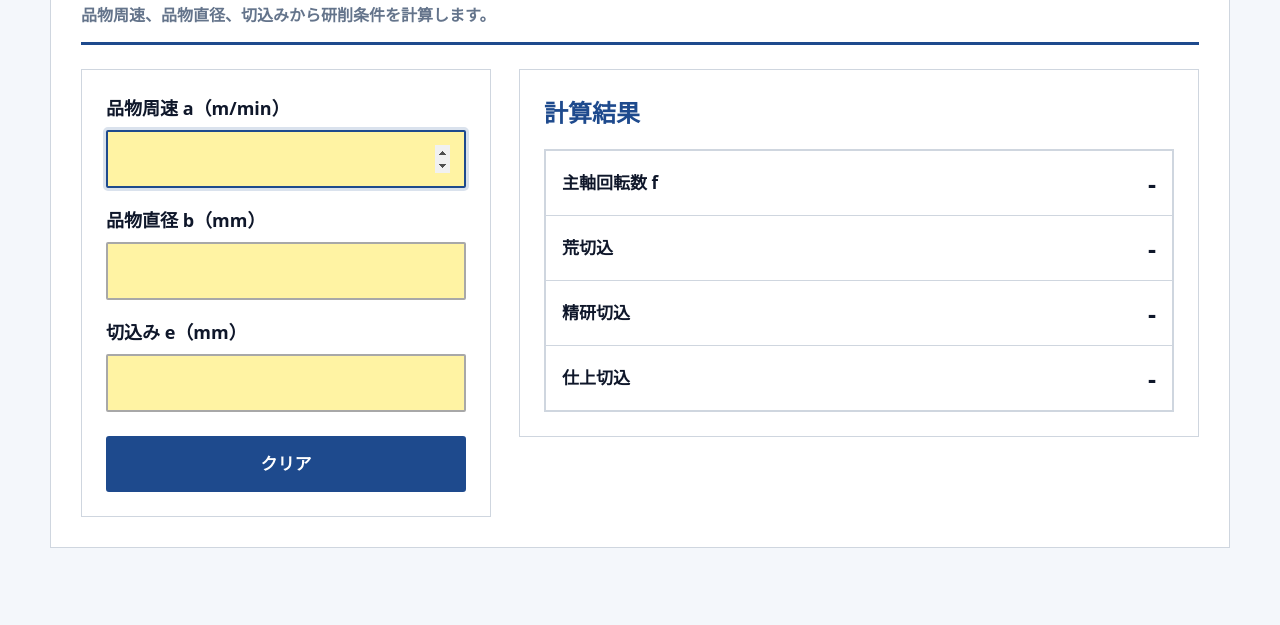
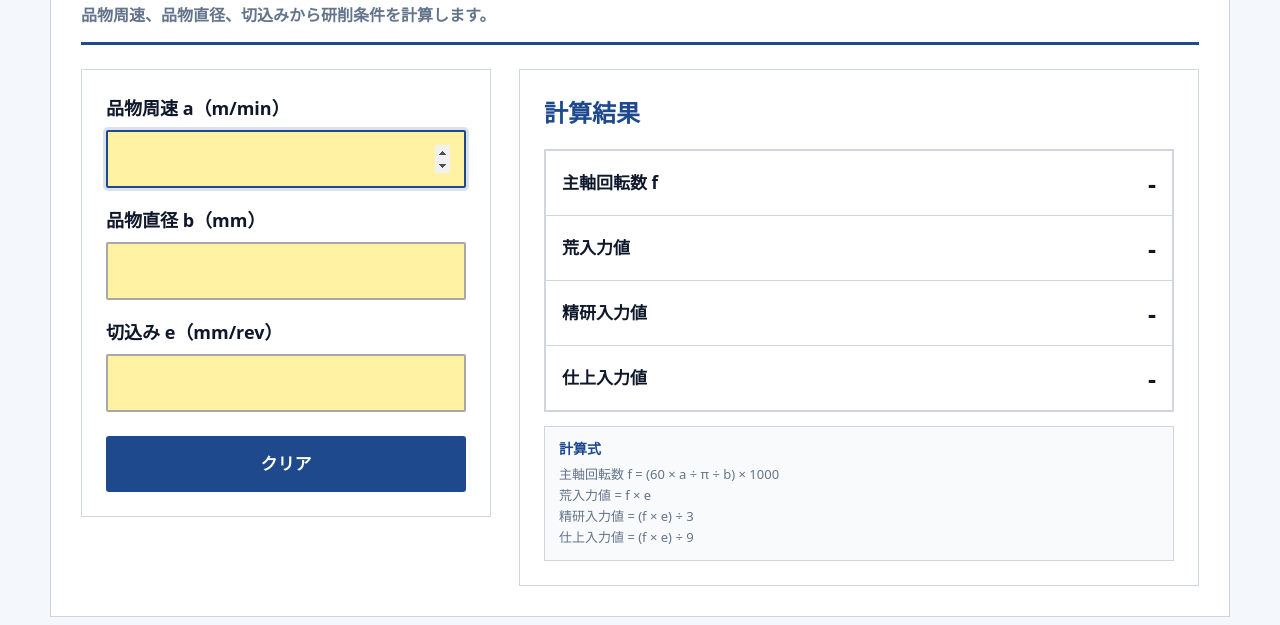
Before and after one commit to yori-3/grinding-calculation-portal, a plain HTML site: page index.html in a window 1280 px wide. Shown: the part 359-984 px from the top of the page. Before the commit the page ends 947 px from the top, so only its background shows below. Drawn offline with Linux system fonts and the light colour scheme.

Commit message:
円筒研削条件計算の単位表示を調整

```diff
--- a/index.html
+++ b/index.html
@@ -4,7 +4,7 @@
   <meta charset="UTF-8">
   <meta name="viewport" content="width=device-width, initial-scale=1.0">
   <title>有限会社頼鉄工所 研削加工計算ポータル</title>
-  <link rel="stylesheet" href="style.css?v=20260706-5">
+  <link rel="stylesheet" href="style.css?v=20260707-1">
 </head>
 <body>
   <header class="site-header">
@@ -26,6 +26,6 @@
   </main>
 
   <script src="tolerance-data.js?v=20260706-2"></script>
-  <script src="script.js?v=20260706-5"></script>
+  <script src="script.js?v=20260707-1"></script>
 </body>
 </html>
--- a/script.js
+++ b/script.js
@@ -118,7 +118,7 @@ function renderCylindricalGrindingCalculator(calculator) {
           <input id="wheelDiameter" name="wheelDiameter" type="number" inputmode="decimal" min="0" step="any" autocomplete="off">
         </div>
         <div class="form-group">
-          <label for="cutDepth">切込み e（mm）</label>
+          <label for="cutDepth">切込み e（mm/rev）</label>
           <input id="cutDepth" name="cutDepth" type="number" inputmode="decimal" min="0" step="any" autocomplete="off">
         </div>
         <div class="action-row">
@@ -129,6 +129,13 @@ function renderCylindricalGrindingCalculator(calculator) {
         <h3>計算結果</h3>
         <div id="resultArea" class="result-box">
           ${createResultRows("-", "-", "-", "-")}
+        </div>
+        <div class="formula-note" aria-label="計算式">
+          <h4>計算式</h4>
+          <p>主軸回転数 f = (60 × a ÷ π ÷ b) × 1000</p>
+          <p>荒入力値 = f × e</p>
+          <p>精研入力値 = (f × e) ÷ 3</p>
+          <p>仕上入力値 = (f × e) ÷ 9</p>
         </div>
       </section>
     </div>
@@ -192,9 +199,9 @@ function calculateCylindricalGrinding() {
 
   const results = {
     spindleSpeed: `${spindleSpeed.toFixed(1)} rpm`,
-    roughCut: `${roughCut.toFixed(3)} mm`,
-    fineCut: `${fineCut.toFixed(3)} mm`,
-    finishCut: `${finishCut.toFixed(3)} mm`
+    roughCut: `${roughCut.toFixed(3)} mm/min`,
+    fineCut: `${fineCut.toFixed(3)} mm/min`,
+    finishCut: `${finishCut.toFixed(3)} mm/min`
   };
 
   resultArea.innerHTML = createResultRows(
@@ -236,15 +243,15 @@ function createResultRows(spindleSpeed, roughCut, fineCut, finishCut) {
       <div class="result-value">${spindleSpeed}</div>
     </div>
     <div class="result-row">
-      <div class="result-label">荒切込</div>
+      <div class="result-label">荒入力値</div>
       <div class="result-value">${roughCut}</div>
     </div>
     <div class="result-row">
-      <div class="result-label">精研切込</div>
+      <div class="result-label">精研入力値</div>
       <div class="result-value">${fineCut}</div>
     </div>
     <div class="result-row">
-      <div class="result-label">仕上切込</div>
+      <div class="result-label">仕上入力値</div>
       <div class="result-value">${finishCut}</div>
     </div>
   `;
--- a/style.css
+++ b/style.css
@@ -312,6 +312,26 @@ select:focus {
   font-weight: 700;
 }
 
+.formula-note {
+  margin-top: 14px;
+  padding: 12px 14px;
+  border: 1px solid var(--border-color);
+  background: #f8fafc;
+  color: var(--muted-color);
+  font-size: 13px;
+  line-height: 1.45;
+}
+
+.formula-note h4 {
+  margin: 0 0 6px;
+  color: var(--main-color);
+  font-size: 14px;
+}
+
+.formula-note p {
+  margin: 2px 0;
+}
+
 .empty-state {
   padding: 42px;
   border: 2px solid var(--border-color);
```
Also changed, not shown: 1 other file.
